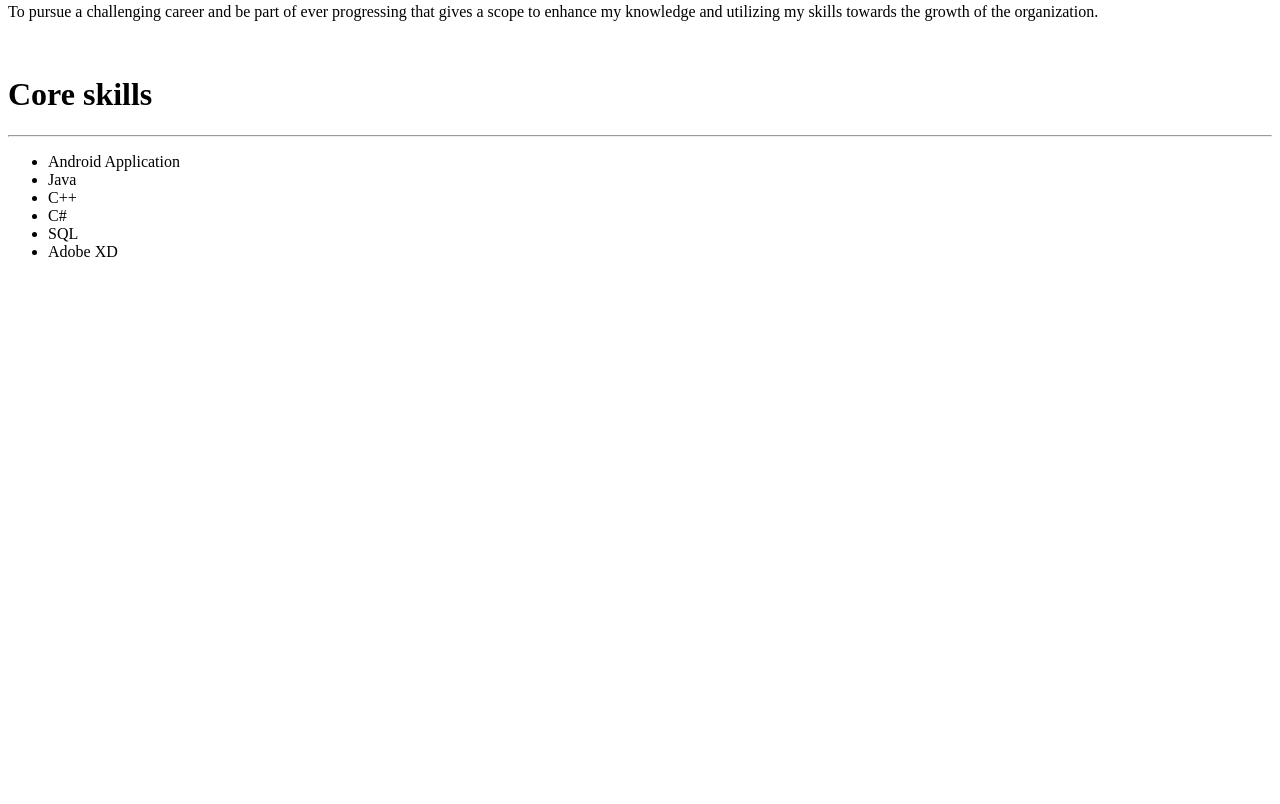
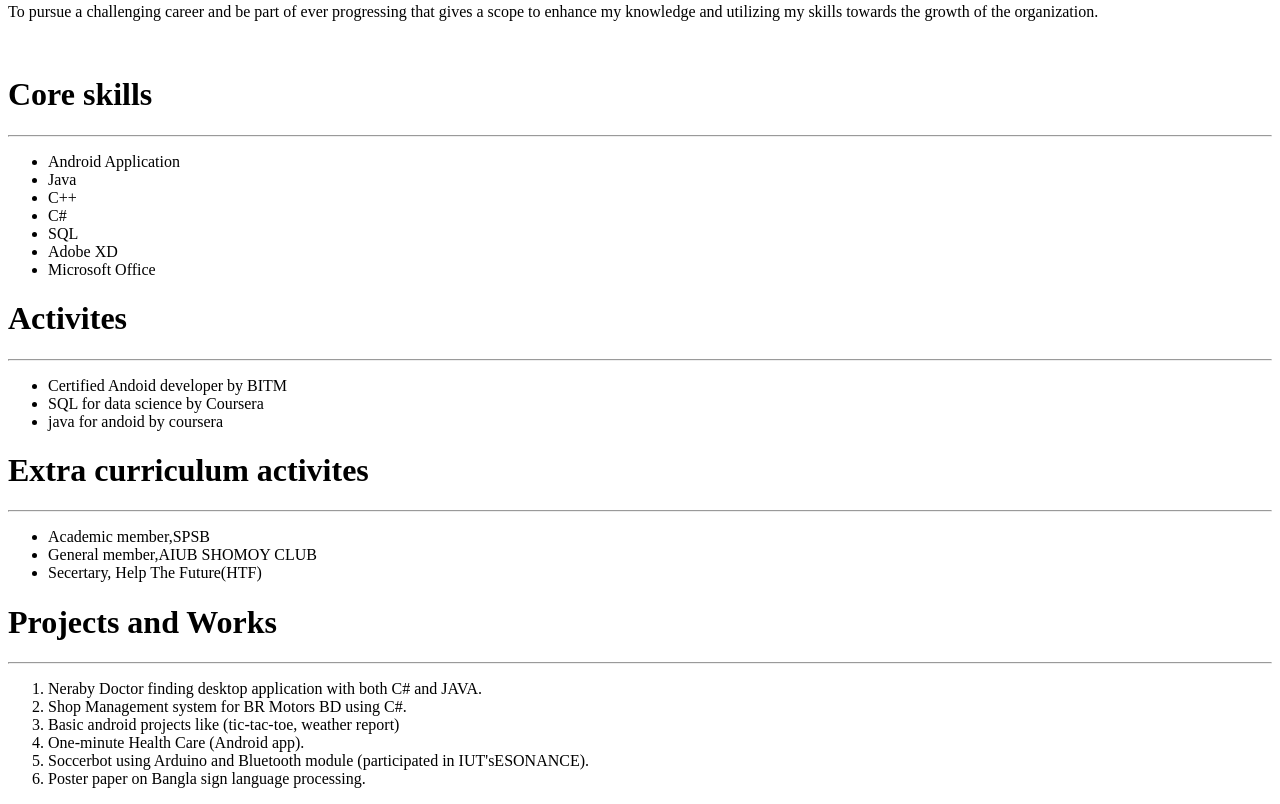
Before and after one commit to PlabonKumarsaha/Univeristy-work, a plain HTML site: page Webtech/cv/index.html in a window 1280 px wide. Shown: the part 320-1124 px from the top of the page. Before the commit the page ends 800 px from the top, so only its background shows below. Drawn offline with Linux system fonts and the light colour scheme.

Commit message:
Add files via upload

```diff
--- a/Webtech/cv/index.html
+++ b/Webtech/cv/index.html
@@ -29,10 +29,42 @@ gives a scope to enhance my knowledge and utilizing my skills towards the growth
   <li>C#</li>
   <li>SQL</li>
   <li>Adobe XD</li>
-
-
+  <li>Microsoft Office</li>
 
 </ul>
 
+<h1><b>Activites </b></h1>
+<hr>
+
+<ul style="list-style-type:disc;">
+  <li>Certified Andoid developer by BITM</li>
+  <li>SQL for data science by Coursera</li>
+  <li>java for andoid by coursera</li>
+
+</ul>
+
+<h1><b>Extra curriculum activites </b></h1>
+<hr>
+
+<ul style="list-style-type:disc;">
+  <li>Academic member,SPSB</li>
+  <li>General member,AIUB SHOMOY CLUB</li>
+  <li>Secertary, Help The Future(HTF)</li>
+
+</ul>
+
+<h1><b>Projects and Works </b></h1>
+<hr>
+
+<ol type="1">
+  <li>Neraby Doctor finding desktop application with both C# and JAVA.</li>
+  <li>Shop Management system for BR Motors BD using C#.</li>
+  <li>Basic android projects like (tic-tac-toe, weather report)</li>
+  <li>One-minute Health Care (Android app).</li>
+  <li>Soccerbot using Arduino and Bluetooth module (participated in IUT'sESONANCE).</li>
+  <li>Poster paper on Bangla sign language processing.</li>
+
+</ol>
+
 </body>
 </html>
```
